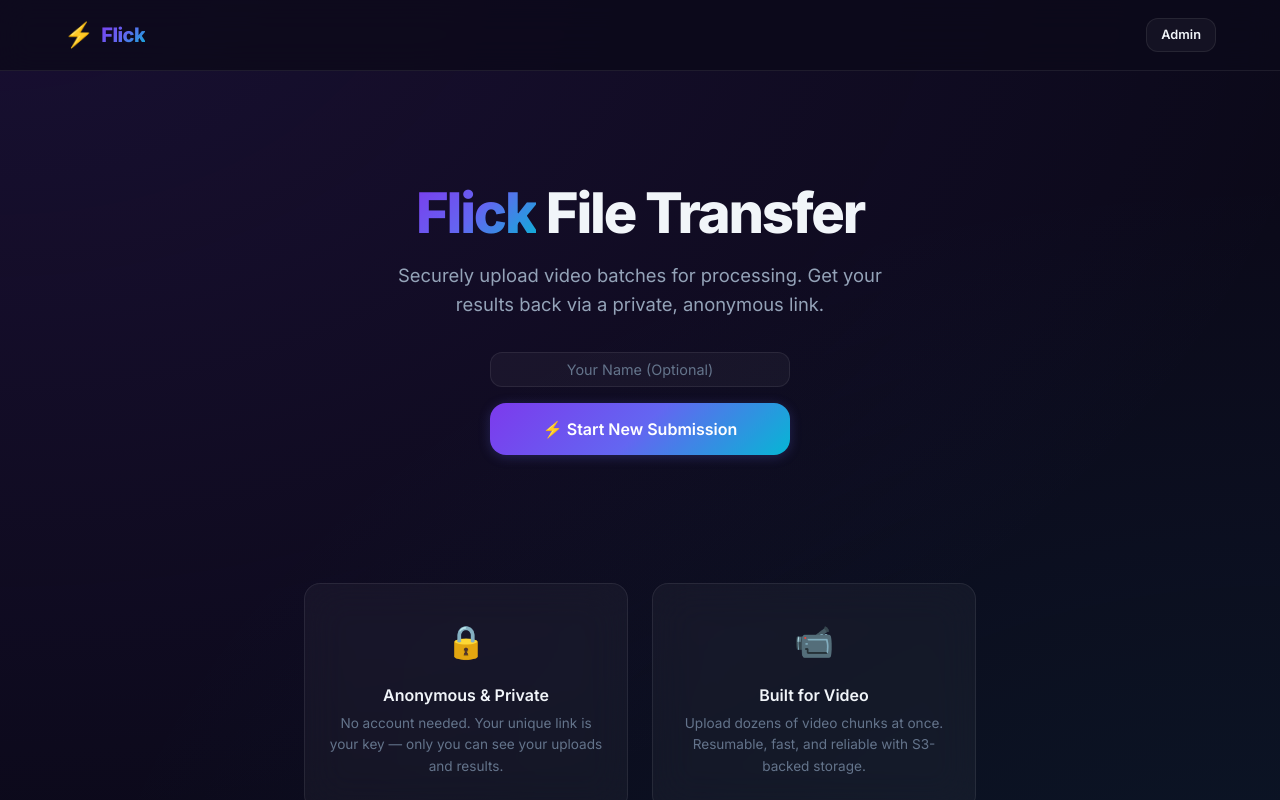
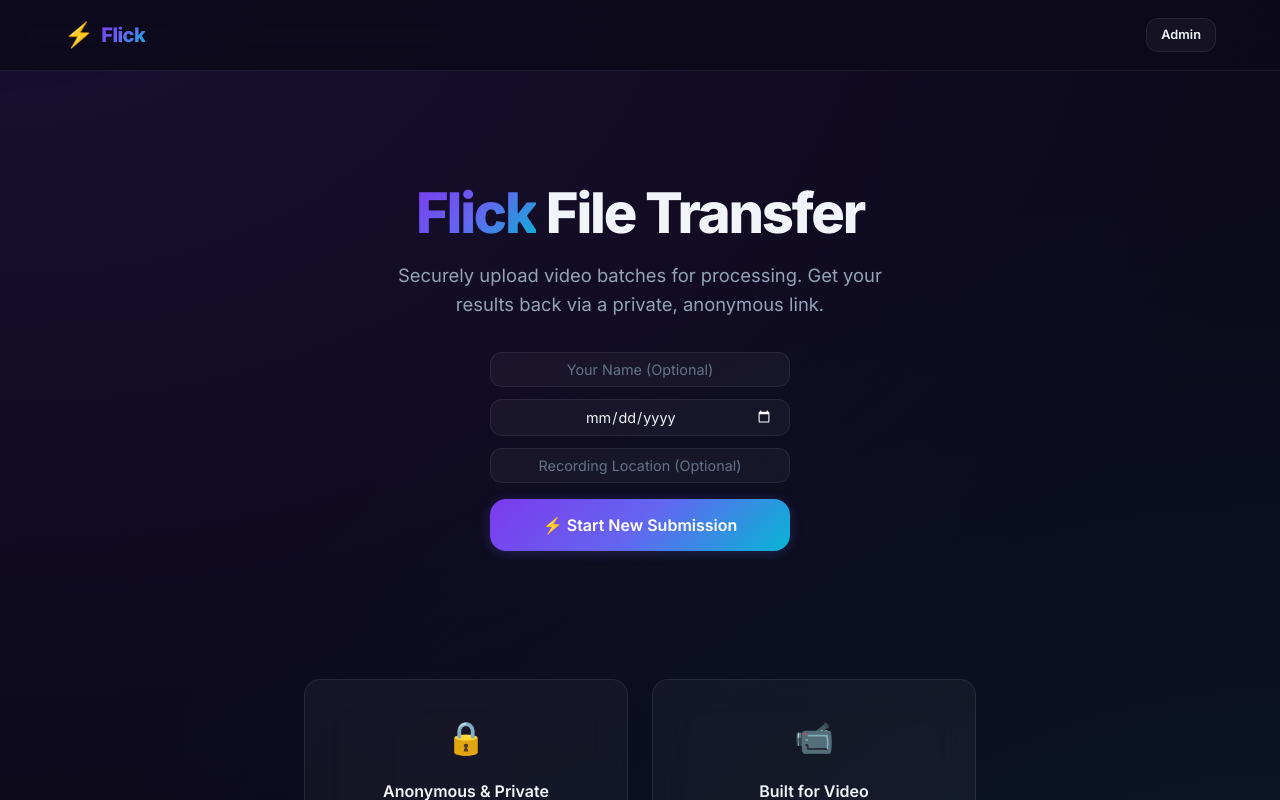
Before and after one commit to SwanLakeLoon/Flick-Transfer-Tool, a React (Vite) app in the folder frontend/: page / in a window 1280 px wide. Shown: the top 800 px of the page. Built offline with nearby package versions, Linux system fonts and the light colour scheme; no server answers; what pocketbase would draw is missing.

Commit message:
new optional fields

```diff
--- a/frontend/src/pages/Home.jsx
+++ b/frontend/src/pages/Home.jsx
@@ -7,6 +7,8 @@ export default function Home() {
   const navigate = useNavigate();
   const [loading, setLoading] = useState(false);
   const [uploaderName, setUploaderName] = useState('');
+  const [recordingDate, setRecordingDate] = useState('');
+  const [recordingLocation, setRecordingLocation] = useState('');
 
   const handleStartDrop = async () => {
     setLoading(true);
@@ -21,6 +23,8 @@ export default function Home() {
         status: 'awaiting_uploads',
         video_count: 0,
         uploader_name: uploaderName.trim() || '',
+        recording_date: recordingDate || '',
+        recording_location: recordingLocation.trim() || '',
       });
 
       navigate(`/drop/${token}`);
@@ -51,6 +55,24 @@ export default function Home() {
                 placeholder="Your Name (Optional)"
                 value={uploaderName}
                 onChange={(e) => setUploaderName(e.target.value)}
+                disabled={loading}
+                style={{ textAlign: 'center', width: '100%', marginBottom: '0.75rem' }}
+              />
+              <input
+                type="date"
+                className="input"
+                value={recordingDate}
+                onChange={(e) => setRecordingDate(e.target.value)}
+                disabled={loading}
+                title="Recording Date (Optional)"
+                style={{ textAlign: 'center', width: '100%', marginBottom: '0.75rem', colorScheme: 'dark' }}
+              />
+              <input
+                type="text"
+                className="input"
+                placeholder="Recording Location (Optional)"
+                value={recordingLocation}
+                onChange={(e) => setRecordingLocation(e.target.value)}
                 disabled={loading}
                 style={{ textAlign: 'center', width: '100%', marginBottom: '1rem' }}
               />
--- a/frontend/src/pages/admin/DropDetail.jsx
+++ b/frontend/src/pages/admin/DropDetail.jsx
@@ -175,14 +175,24 @@ export default function AdminDropDetail() {
                 <h2 style={{ marginBottom: 'var(--space-sm)' }}>
                   Drop <code style={{ color: 'var(--text-accent)', fontSize: '0.85em' }}>{drop.token?.substring(0, 16)}…</code>
                 </h2>
-                <div style={{ marginBottom: 'var(--space-sm)' }}>
-                  <span className={`badge badge--${drop.status}`} style={{ marginRight: 'var(--space-sm)' }}>
+                <div style={{ marginBottom: 'var(--space-sm)', display: 'flex', flexWrap: 'wrap', gap: '6px' }}>
+                  <span className={`badge badge--${drop.status}`}>
                     <span className="badge__dot" />
                     {drop.status?.replace('_', ' ')}
                   </span>
                   <span className="badge" style={{ background: 'rgba(255,255,255,0.05)', color: drop.uploader_name ? 'var(--text-main)' : 'var(--text-muted)' }}>
                     👤 {drop.uploader_name || 'Anonymous Uploader'}
                   </span>
+                  {drop.recording_date && (
+                    <span className="badge" style={{ background: 'rgba(255,255,255,0.05)', color: 'var(--text-main)' }}>
+                      📅 {new Date(drop.recording_date).toLocaleDateString()}
+                    </span>
+                  )}
+                  {drop.recording_location && (
+                    <span className="badge" style={{ background: 'rgba(255,255,255,0.05)', color: 'var(--text-main)' }}>
+                      📍 {drop.recording_location}
+                    </span>
+                  )}
                 </div>
               </div>
               <div className="flex gap-sm" style={{ display: 'flex', gap: 'var(--space-sm)' }}>
```
Also changed, not shown: 1 other file (tests, documents, lock files or other folders).
